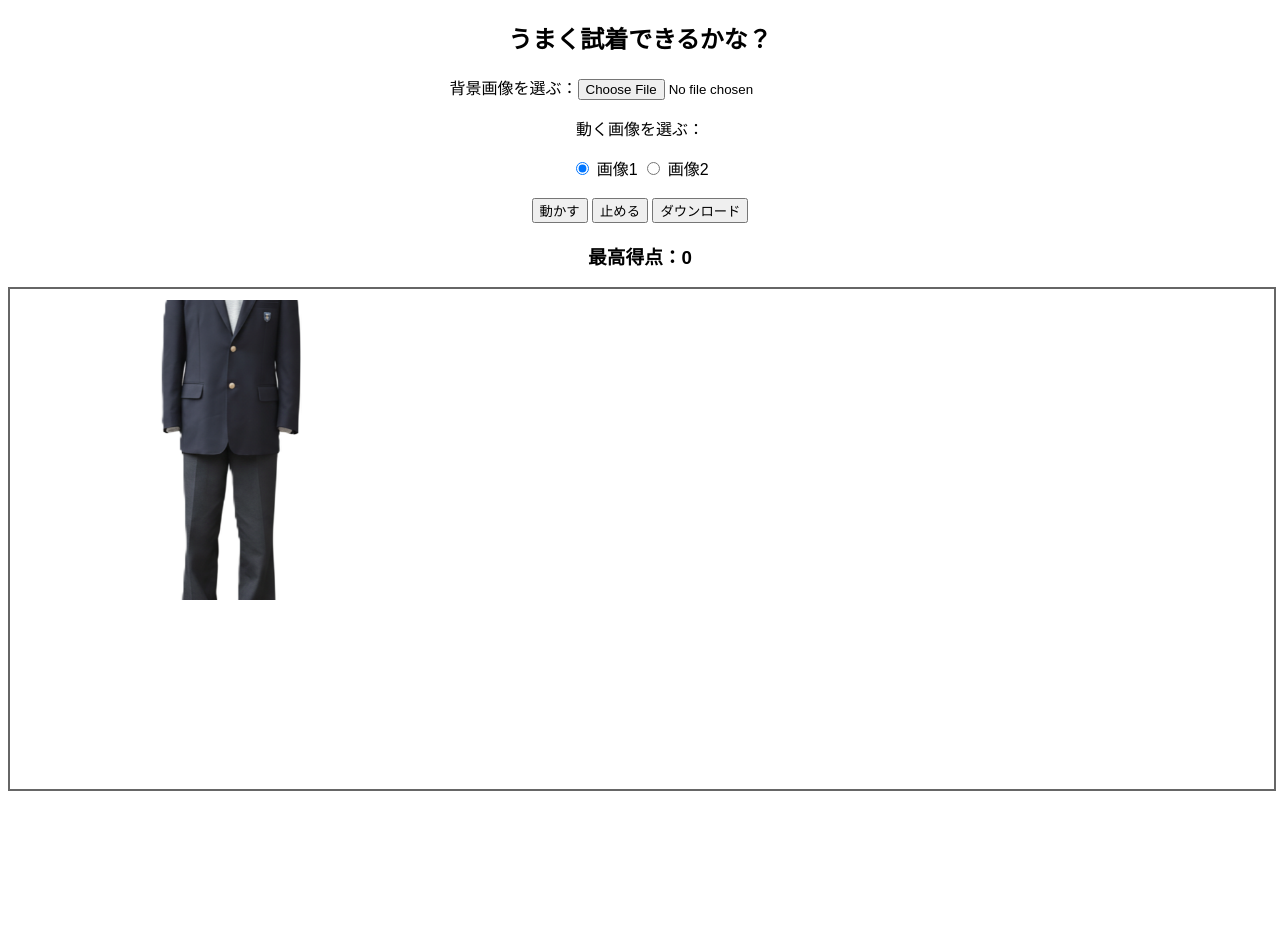
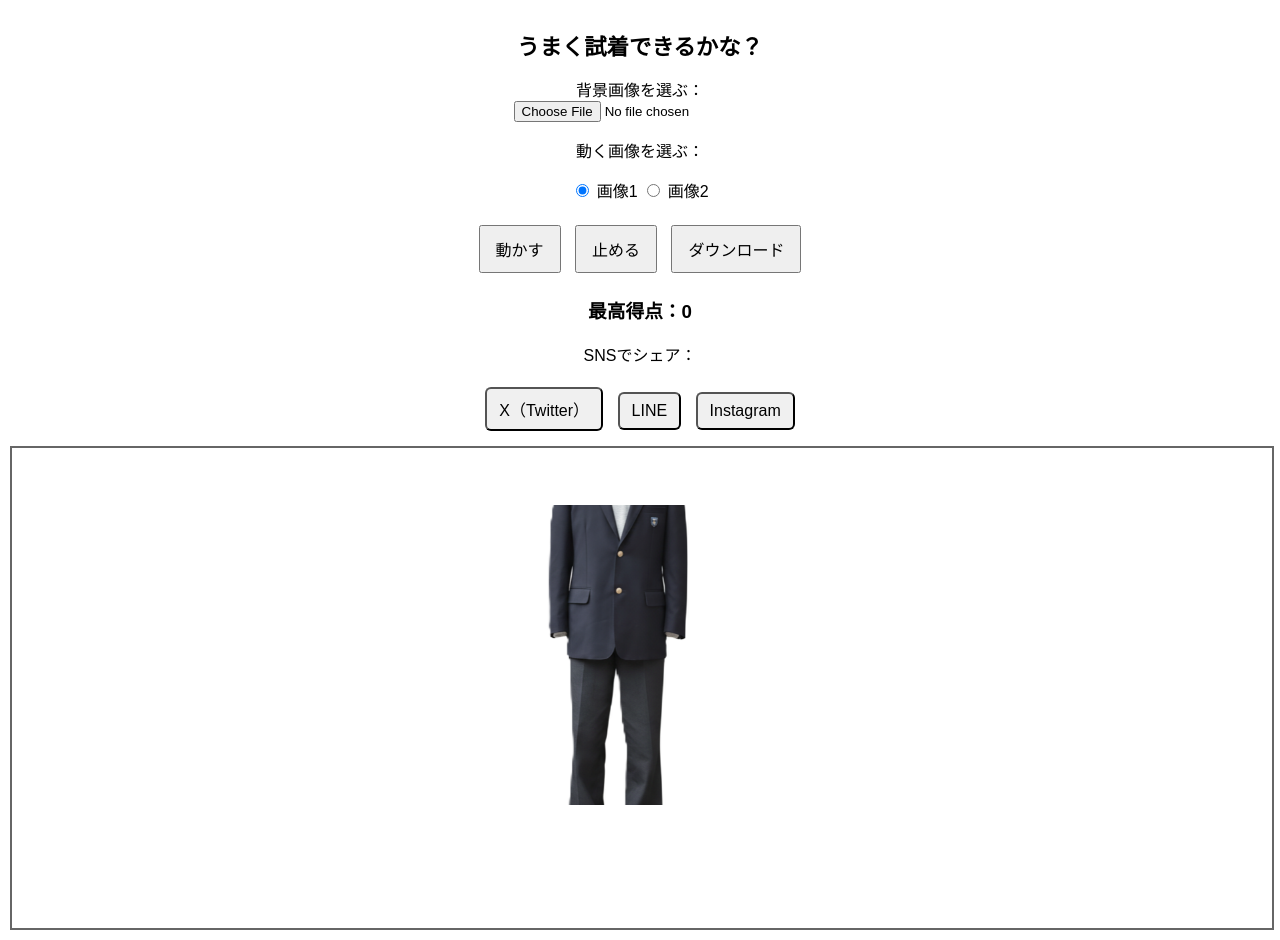
Before and after one commit to mikan1016/samplecode, a plain HTML site: page index.html in a window 1280 px wide. Both pictures are taken after a click on the button "動かす". Before the commit the page ends 800 px from the top, so only its background shows below. Drawn offline with Linux system fonts and the light colour scheme.

Commit message:
Update index.html

```diff
--- a/index.html
+++ b/index.html
@@ -5,15 +5,27 @@
 <title>うまく試着できるかな？</title>
 
 <style>
-  body { font-family: sans-serif; text-align: center; }
+  body {
+    font-family: sans-serif;
+    text-align: center;
+    margin: 0;
+    padding: 10px;
+  }
+
+  h2 {
+    font-size: 1.4rem;
+    margin-bottom: 10px;
+  }
+
   #gameArea {
     width: 100%;
-    height: 500px;
+    height: 60vh;
     border: 2px solid #666;
     position: relative;
     overflow: hidden;
     background-size: cover;
     background-position: center;
+    margin-top: 10px;
   }
 
   #movingImage {
@@ -21,6 +33,22 @@
     width: 200px;
     height: 300px;
     object-fit: cover;
+  }
+
+  button {
+    padding: 10px 15px;
+    font-size: 1.0rem;
+    margin: 5px;
+  }
+
+  #snsArea button {
+    background: #f0f0f0;
+    border-radius: 6px;
+    padding: 8px 12px;
+  }
+
+  #snsArea {
+    margin-top: 10px;
   }
 </style>
 </head>
@@ -30,7 +58,9 @@
 <h2>うまく試着できるかな？</h2>
 
 <!-- 背景画像アップロード -->
-<p>背景画像を選ぶ：<input type="file" id="bgInput" accept="image/*"></p>
+<p>背景画像を選ぶ：<br>
+  <input type="file" id="bgInput" accept="image/*">
+</p>
 
 <!-- 動く画像選択 -->
 <p>動く画像を選ぶ：</p>
@@ -44,6 +74,13 @@
 <button id="download">ダウンロード</button>
 
 <h3>最高得点：<span id="bestScore">0</span></h3>
+
+<div id="snsArea">
+  <p>SNSでシェア：</p>
+  <button id="shareX">X（Twitter）</button>
+  <button id="shareLINE">LINE</button>
+  <button id="shareInsta">Instagram</button>
+</div>
 
 <div id="gameArea">
   <img id="movingImage" src="uniform1.png">
@@ -80,15 +117,15 @@ function startMoving() {
     const maxX = gameArea.clientWidth - movingImage.clientWidth;
     const maxY = gameArea.clientHeight - movingImage.clientHeight;
 
-    const x = Math.random() * maxX;
-    const y = Math.random() * maxY;
+    const x = Math.random() * Math.max(0, maxX);
+    const y = Math.random() * Math.max(0, maxY);
 
     movingImage.style.left = x + "px";
     movingImage.style.top = y + "px";
-  }, 100);
+  }, 120);
 }
 
-// スコア計算：中心ほど高得点
+// スコア計算
 function calculateScore() {
   const centerX = gameArea.clientWidth / 2;
   const centerY = gameArea.clientHeight / 2;
@@ -106,7 +143,7 @@ function calculateScore() {
   return score;
 }
 
-// 止める（得点処理のみ）
+// 止める
 document.getElementById("stop").addEventListener("click", () => {
   clearInterval(intervalId);
 
@@ -117,7 +154,7 @@ document.getElementById("stop").addEventListener("click", () => {
   }
 });
 
-// スクリーンショット生成 → ダウンロード
+// ダウンロード
 document.getElementById("download").addEventListener("click", () => {
   const canvas = document.createElement("canvas");
   canvas.width = gameArea.clientWidth;
@@ -125,7 +162,7 @@ document.getElementById("download").addEventListener("click", () => {
 
   const ctx = canvas.getContext("2d");
 
-  // 背景取得
+  // 背景読み込み
   const bgStyle = window.getComputedStyle(gameArea).backgroundImage;
   const bgUrl = bgStyle.slice(5, -2);
 
@@ -155,7 +192,29 @@ document.getElementById("download").addEventListener("click", () => {
   };
 });
 
-// ボタン
+
+// ▼▼ SNS 共有機能 ▼▼
+
+// X（Twitter）
+document.getElementById("shareX").addEventListener("click", () => {
+  const text = encodeURIComponent(`【うまく試着できるかな？】\n最高得点：${bestScore} 点！\nあなたも挑戦してみてね！`);
+  const url = encodeURIComponent(window.location.href);
+  window.open(`https://twitter.com/intent/tweet?text=${text}&url=${url}`);
+});
+
+// LINE
+document.getElementById("shareLINE").addEventListener("click", () => {
+  const text = encodeURIComponent(`最高得点：${bestScore} 点！\n「うまく試着できるかな？」で遊んでみてね！\n${window.location.href}`);
+  window.open(`https://line.me/R/msg/text/?${text}`);
+});
+
+// Instagram（投稿API不可 → アプリ誘導）
+document.getElementById("shareInsta").addEventListener("click", () => {
+  alert("画像を保存した後、Instagramで投稿してね！");
+  window.open("instagram://app");  // Instagramアプリを開く
+});
+
+// スタート
 document.getElementById("start").addEventListener("click", startMoving);
 </script>
 
```
